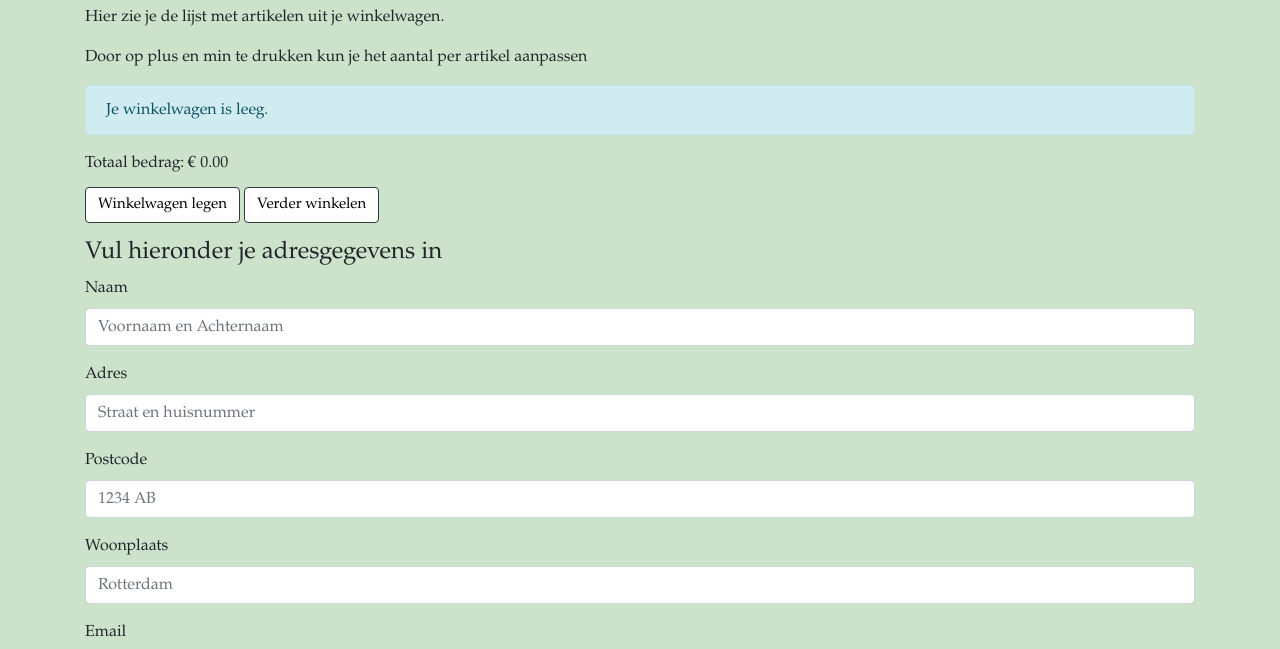
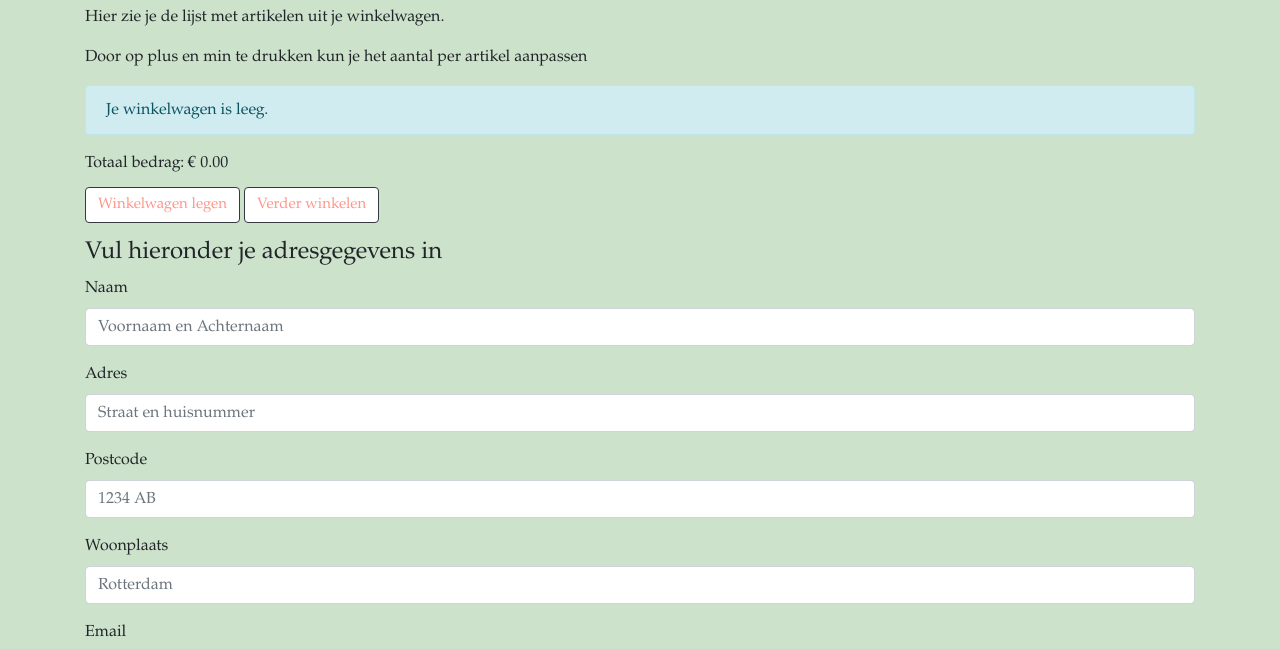
Before and after one commit to emmaus-5h/5Hin1-webshop-Lois-Annika-Alyssa, a website: page web/basket.html in a window 1280 px wide. Shown: the part 88-737 px from the top of the page. Drawn offline with nearby package versions, Linux system fonts and the light colour scheme.

```diff
--- a/web/css/style.css
+++ b/web/css/style.css
@@ -28,7 +28,8 @@
   font-size: 15px;
   margin-top: -4px;
  background-color: #FFFFFF;
- color: #000000;
+ color: #FF968A;
+
 }
 
 .article-container {
@@ -73,6 +74,7 @@
   display: inline-block;
   width: 50px;
 }
+
 .product_amount {
   width: 80px
 }
```
